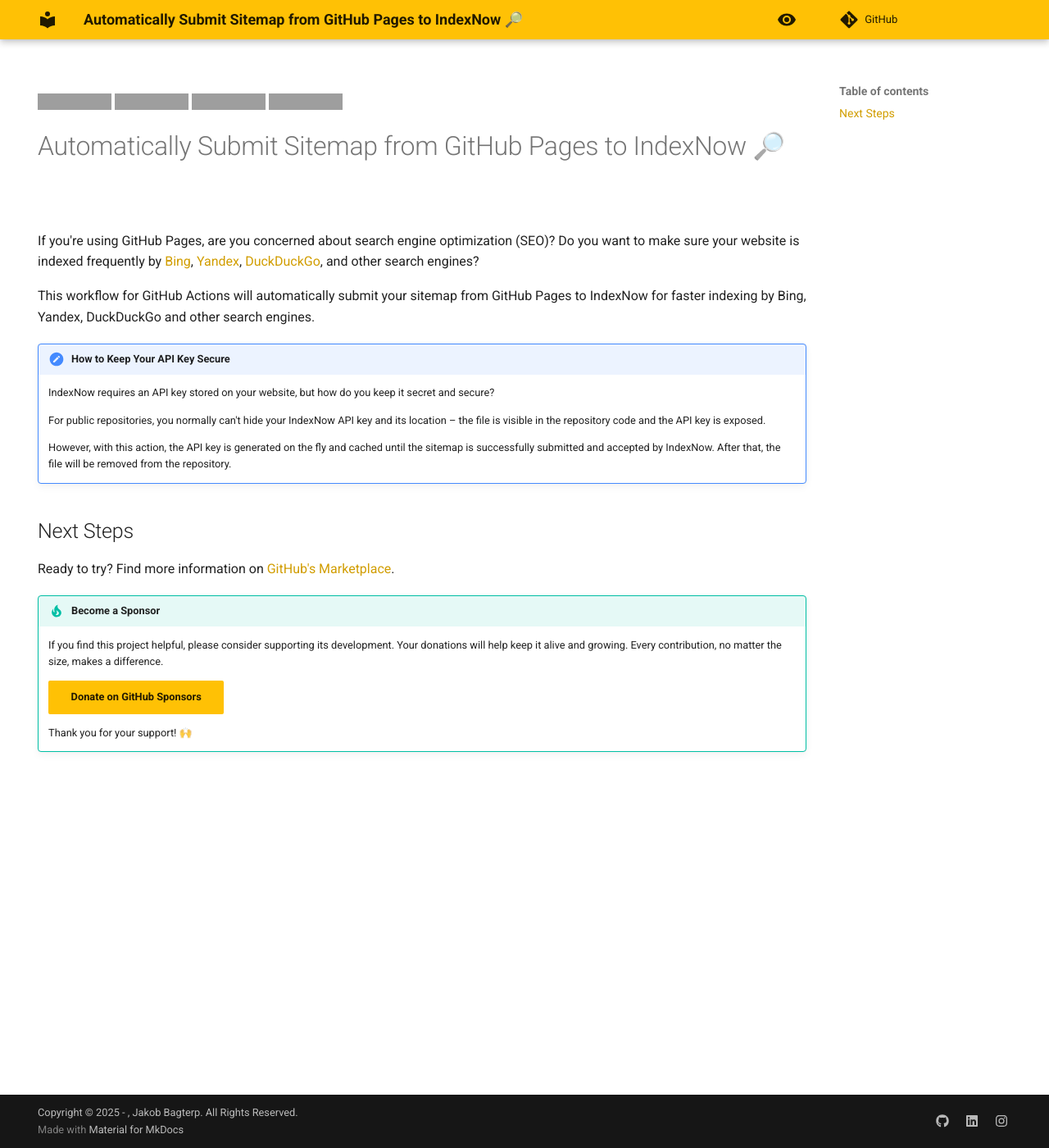
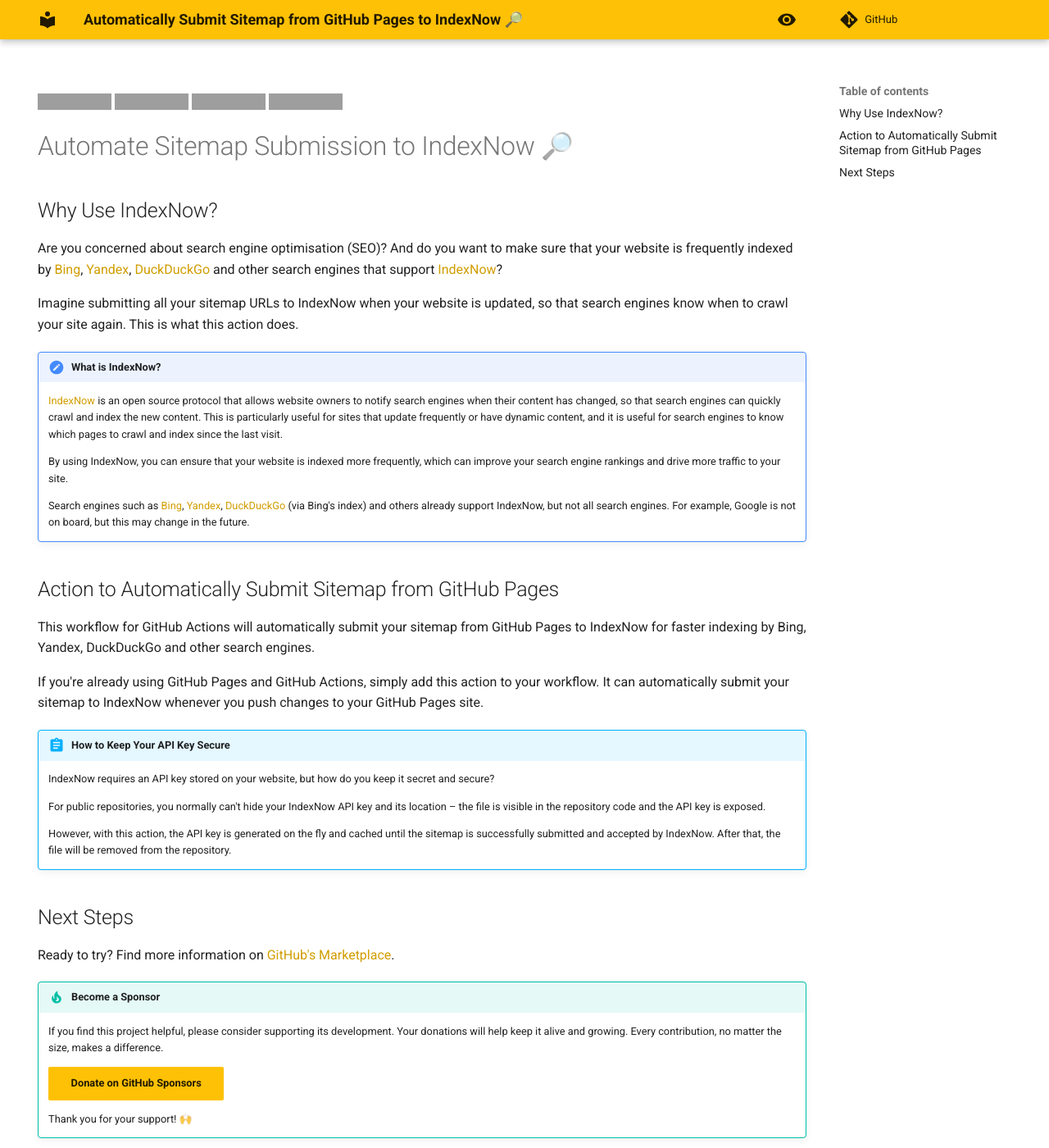
Before and after one commit to jakob-bagterp/index-now-submit-sitemap-urls-action, an MkDocs documentation site: the page built from docs/index.md, in a window 1280 px wide and 1400 px high. Shown: the whole window at 82% size. Built offline with MkDocs 1.6.1 and Material for MkDocs 9.7.7, drawn with Linux system fonts in a browser that asks for light colours; comment, search, counter and statistics services are not loaded; grey boxes are pictures that could not be loaded.

Commit message:
Updated documentation.

```diff
--- a/docs/index.md
+++ b/docs/index.md
@@ -10,12 +10,25 @@
 [![CodeQL](https://github.com/jakob-bagterp/index-now-submit-sitemap-gh-pages-action/actions/workflows/codeql.yml/badge.svg)](https://github.com/jakob-bagterp/index-now-submit-sitemap-gh-pages-action/actions/workflows/codeql.yml)
 [![Test](https://github.com/jakob-bagterp/index-now-submit-sitemap-gh-pages-action/actions/workflows/test.yml/badge.svg)](https://github.com/jakob-bagterp/index-now-submit-sitemap-gh-pages-action/actions/workflows/test.yml)
 
-# Automatically Submit Sitemap from GitHub Pages to IndexNow 🔎
-If you're using GitHub Pages, are you concerned about search engine optimization (SEO)? Do you want to make sure your website is indexed frequently by [Bing](https://www.bing.com/indexnow), [Yandex](https://yandex.com/indexnow), [DuckDuckGo](https://duckduckgo.com/), and other search engines?
+# Automate Sitemap Submission to IndexNow 🔎
+## Why Use IndexNow?
+Are you concerned about search engine optimisation (SEO)? And do you want to make sure that your website is frequently indexed by [Bing](https://www.bing.com/indexnow), [Yandex](https://yandex.com/indexnow), [DuckDuckGo](https://duckduckgo.com/) and other search engines that support [IndexNow](https://www.indexnow.org/)?
 
+Imagine submitting all your sitemap URLs to IndexNow when your website is updated, so that search engines know when to crawl your site again. This is what this action does.
+
+!!! note "What is IndexNow?"
+    [IndexNow](https://www.indexnow.org/) is an open source protocol that allows website owners to notify search engines when their content has changed, so that search engines can quickly crawl and index the new content. This is particularly useful for sites that update frequently or have dynamic content, and it is useful for search engines to know which pages to crawl and index since the last visit.
+
+    By using IndexNow, you can ensure that your website is indexed more frequently, which can improve your search engine rankings and drive more traffic to your site.
+
+    Search engines such as [Bing](https://www.bing.com/indexnow), [Yandex](https://yandex.com/indexnow), [DuckDuckGo](https://duckduckgo.com/) (via Bing's index) and others already support IndexNow, but not all search engines. For example, Google is not on board, but this may change in the future.
+
+## Action to Automatically Submit Sitemap from GitHub Pages
 This workflow for GitHub Actions will automatically submit your sitemap from GitHub Pages to IndexNow for faster indexing by Bing, Yandex, DuckDuckGo and other search engines.
 
-!!! note "How to Keep Your API Key Secure"
+If you're already using GitHub Pages and GitHub Actions, simply add this action to your workflow. It can automatically submit your sitemap to IndexNow whenever you push changes to your GitHub Pages site.
+
+!!! abstract "How to Keep Your API Key Secure"
     IndexNow requires an API key stored on your website, but how do you keep it secret and secure?
 
     For public repositories, you normally can't hide your IndexNow API key and its location – the file is visible in the repository code and the API key is exposed.
```
Also changed, not shown: README.md (+1 -1 lines).
